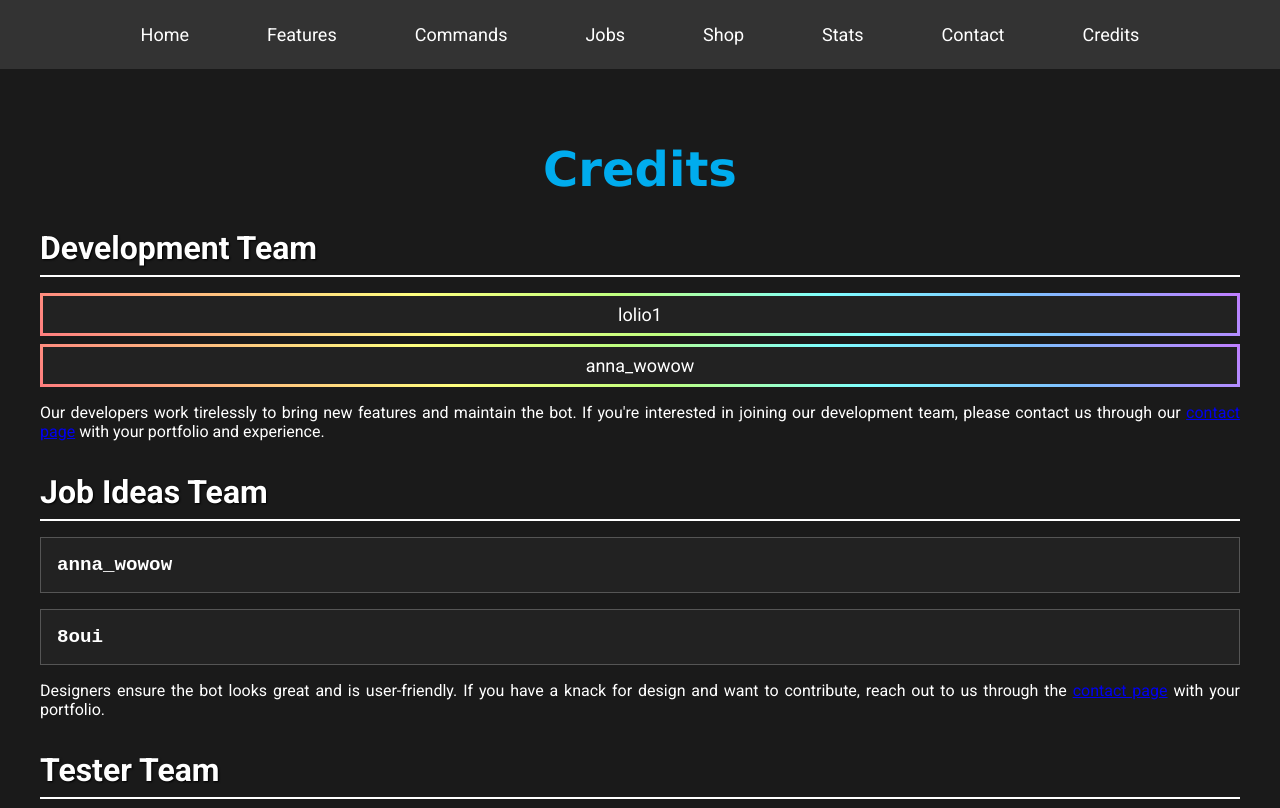
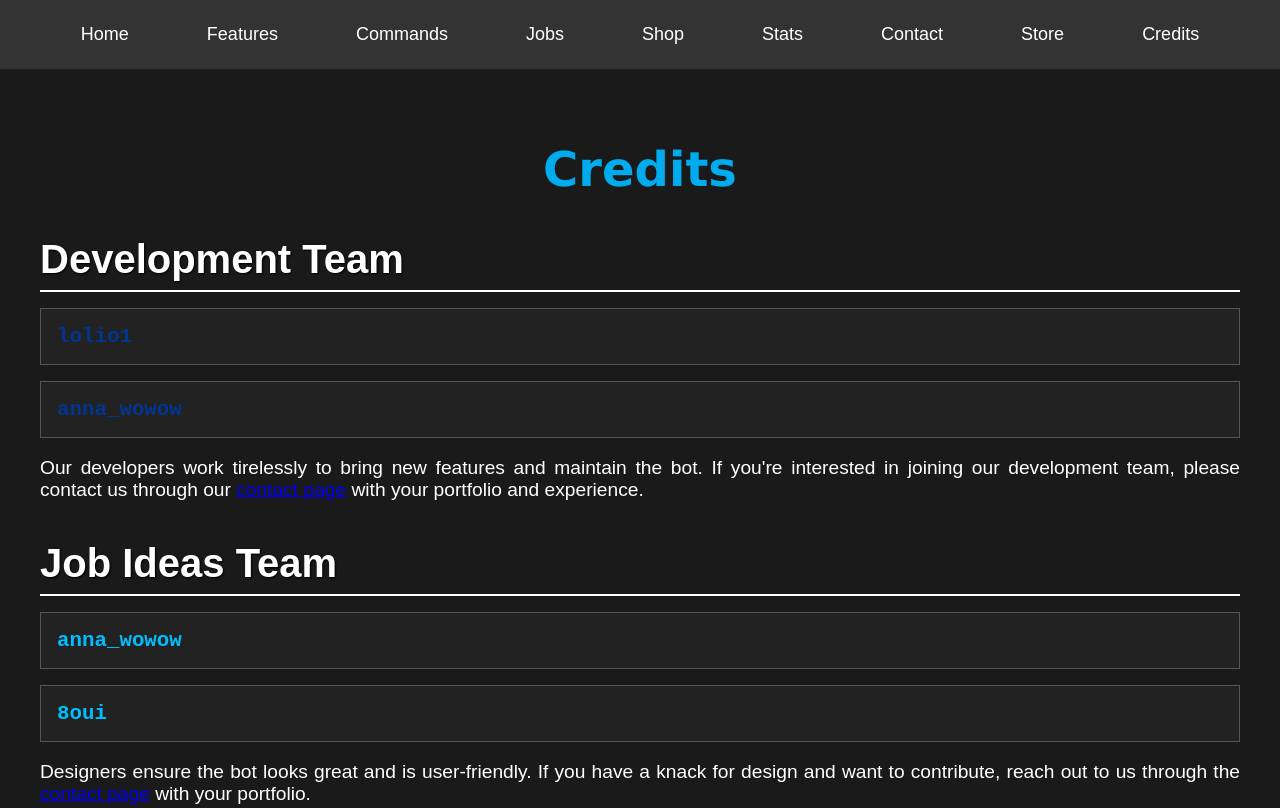
Before and after one commit to lolio9/jobrng.com, a website: page credits.html in a window 1280 px wide. Shown: the top 808 px of the page. Drawn offline with Linux system fonts and the light colour scheme; files that its build step writes are made by us from their sources.

Commit message:
Update credits.html

```diff
--- a/credits.html
+++ b/credits.html
@@ -16,26 +16,8 @@
             100% { color: purple; }
         }
 
-        .nameplate {
-            background-color: #222; /* Slightly lighter dark background */
-            color: #fff; /* White text */
-            font-size: 18px; /* Adjust as needed */
-            padding: 8px;
-            margin: 8px 0;
-            border: 3px solid; /* Border width */
-            border-image: linear-gradient(45deg, #ff7f7f, #ffbf7f, #ffff7f, #bfff7f, #7fffff, #7fbfff, #bf7fff) 1; /* Subtle rainbow border */
-            border-radius: 5px; /* Rounded corners */
-            text-align: center;
-            transition: border-image 0.5s ease-in-out; /* Smooth transition */
-        }
-
-        .nameplate:hover {
-            background-color: #333; /* Slightly lighter background on hover */
-            border-color: #fff; /* Change border color on hover */
-        }
-
         body {
-            font-family: 'Roboto', sans-serif;
+            font-family: 'Arial', sans-serif;
             margin: 0;
             padding: 0;
             background-color: #1a1a1a;
@@ -59,7 +41,6 @@
             margin: 0 auto;
             padding: 0 1rem;
         }
-
         .nav-toggle {
             display: none;
             cursor: pointer;
@@ -112,7 +93,7 @@
         }
 
         .credits h3 {
-            font-size: 2rem;
+            font-size: 2.5rem;
             margin-bottom: 1rem;
             color: #fff;
             border-bottom: 2px solid #fff;
@@ -121,7 +102,7 @@
         }
 
         .credits p {
-            font-size: 1rem;
+            font-size: 1.2rem;
             margin-bottom: 1.5rem;
             text-align: justify;
         }
@@ -138,9 +119,8 @@
             padding: 1rem;
             margin-bottom: 1rem;
             font-family: 'Courier New', Courier, monospace;
-            font-size: 1.2rem;
+            font-size: 1.3rem;
             font-weight: bold;
-            color: #fff;
         }
 
         .rainbow {
@@ -241,7 +221,8 @@
                 <li><a href="shop.html">Shop</a></li>
                 <li><a href="stats.html">Stats</a></li>
                 <li><a href="contact.html">Contact</a></li>
-                <li><a href="credits.html">Credits</a></li>
+                <li><a href="store.html">Store</a></li>
+                <li><a href="store.html">Credits</a></li>
             </ul>
         </nav>
     </header>
@@ -250,8 +231,8 @@
             <h2>Credits</h2>
             <h3>Development Team</h3>
             <ul>
-                <div class="nameplate">lolio1</div>
-                <div class="nameplate">anna_wowow</div>
+                <li class="developer rainbow">lolio1</li>
+                <li class="developer rainbow">anna_wowow</li>
             </ul>
             <p>Our developers work tirelessly to bring new features and maintain the bot. If you're interested in joining our development team, please contact us through our <a href="contact.html">contact page</a> with your portfolio and experience.</p>
 
```
